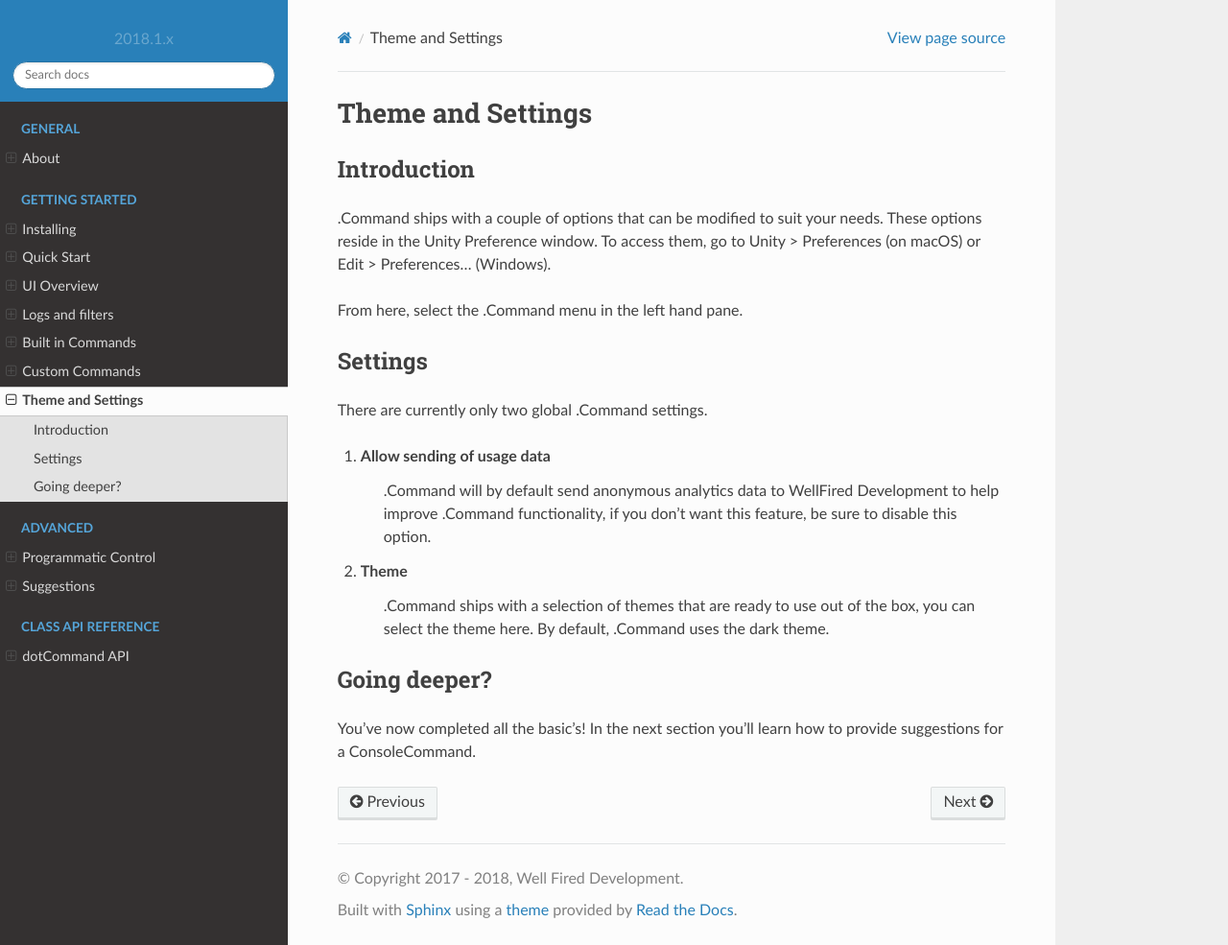
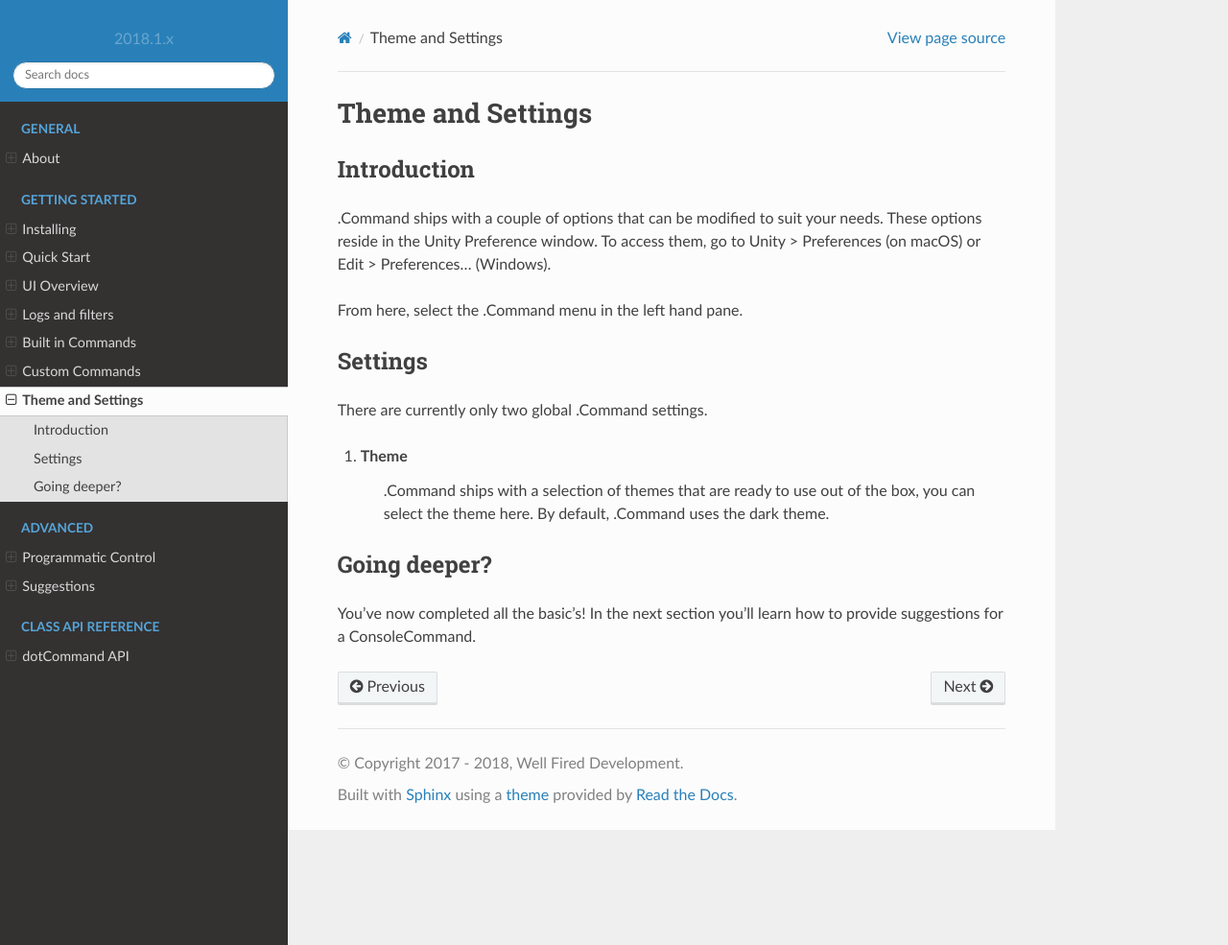
Before and after one commit to WellFiredDevelopment/dotCommandDocumentation, a Sphinx documentation site: the page built from sphinx/source/learn/step_by_step/skins_and_settings.rst, in a window 1280 px wide and 985 px high. Shown: the whole window at 96% size. Built offline with Sphinx 7.4.7 and the Read the Docs theme 2.0.0, drawn with Linux system fonts in a browser that asks for light colours.

Commit message:
Update skins_and_settings.rst

```diff
--- a/sphinx/source/learn/step_by_step/skins_and_settings.rst
+++ b/sphinx/source/learn/step_by_step/skins_and_settings.rst
@@ -16,11 +16,7 @@
 
 There are currently only two global .Command settings.
 
-1. Allow sending of usage data
-    .Command will by default send anonymous analytics data to WellFired Development to help improve .Command
-    functionality, if you don't want this feature, be sure to disable this option.
-
-2. Theme
+1. Theme
     .Command ships with a selection of themes that are ready to use out of the box, you can select the theme here. By
     default, .Command uses the dark theme.
 
```
